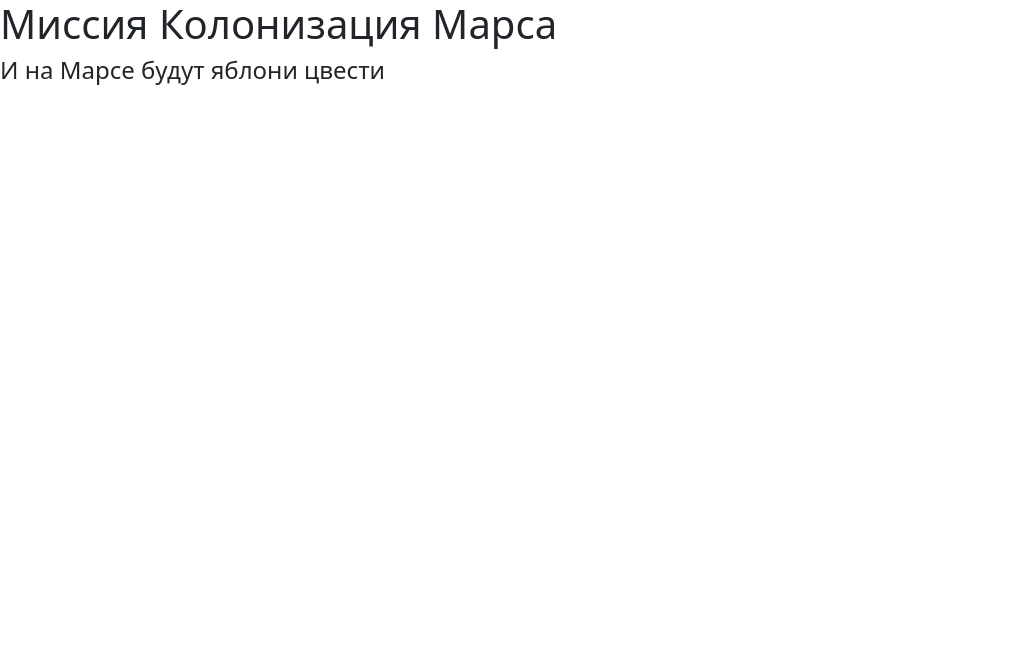
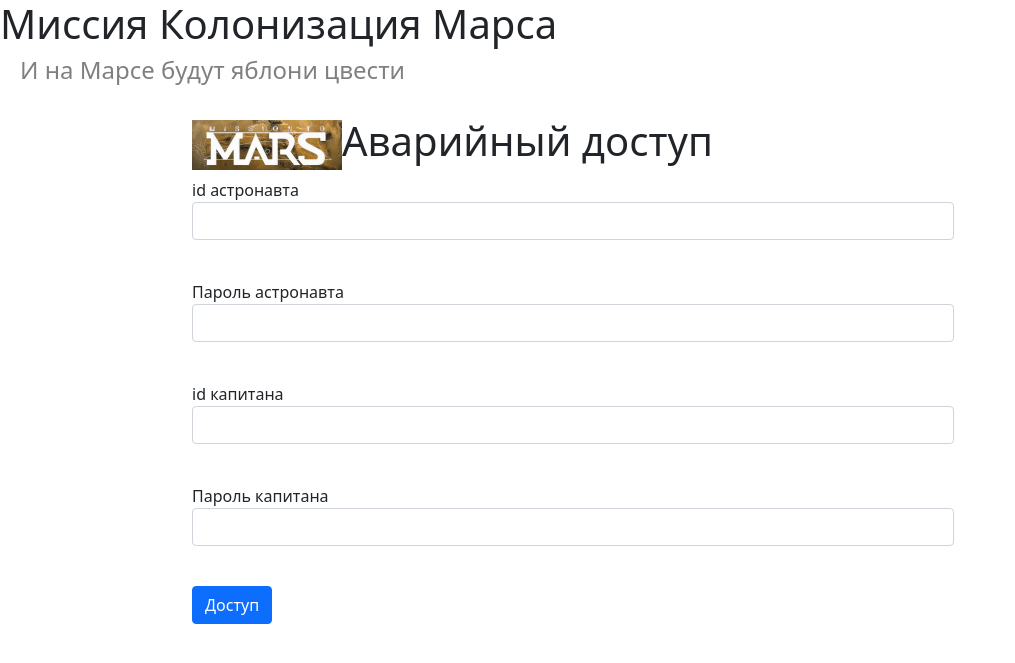
Before and after one commit to ilyuxakon/colonization-of-Mars, a Flask app: page /login in a window 1280 px wide. Shown: the top 663 px of the page, without its empty margins (0-1015 px from the left). Run offline with Flask 3, Linux system fonts and the light colour scheme.

Commit message:
Двойная защита

```diff
--- /dev/null
+++ b/json/passwords.json
@@ -0,0 +1,5 @@
+{
+"1": {"password": "123", "role": "engineer"},
+"2": {"password": "1234", "role": "co-captain"},
+"3": {"password": "12345", "role": "captain"}
+}
--- a/main.py
+++ b/main.py
@@ -1,10 +1,26 @@
-from flask import request, Flask, url_for, render_template
+from flask import Flask
+from flask import url_for, render_template, redirect
+from flask import request
+
+from flask_wtf import FlaskForm
+from wtforms import StringField, PasswordField, SubmitField
+from wtforms.validators import DataRequired
+
 import os
 import json
 
 
 app = Flask(__name__)
+app.config['SECRET_KEY'] = 'yandexlyceum_secret_key'
 request = request
+
+
+class LoginForm(FlaskForm):
+    astronaut_id = StringField('id астронавта', validators=[DataRequired()])
+    astronaut_password = PasswordField('Пароль астронавта', validators=[DataRequired()])
+    captain_id = StringField('id капитана', validators=[DataRequired()])
+    captain_password = PasswordField('Пароль капитана', validators=[DataRequired()])
+    submit = SubmitField('Доступ')
 
 
 @app.route('/<title>')
@@ -343,5 +359,30 @@ def auto_answer():
     return render_template('auto_answer.html', **dictionary)
 
 
+@app.route('/login', methods=["GET", "POST"])
+def login():
+    form = LoginForm()
+    if form.validate_on_submit():
+        astronaut_id = form.astronaut_id.data
+        astronaut_password = form.astronaut_password.data
+        captain_id = form.captain_id.data
+        captain_password = form.captain_password.data
+
+        with open('json/passwords.json', 'r', encoding='utf-8') as file:
+            json_file = json.load(file)
+
+            if astronaut_password == json_file[astronaut_id]['password'] and\
+                captain_password == json_file[captain_id]['password'] and\
+                json_file[captain_id]['role'] in ('captain', 'co-captain'):
+                return redirect('/success')
+
+    return render_template('login.html', form=form)
+
+
+@app.route('/success')
+def succes():
+    return '<h1>Hello world</h1>'
+
+
 if __name__ == '__main__':
     app.run(port=8080, host='127.0.0.1')
--- /dev/null
+++ b/static/css/login.css
@@ -0,0 +1,7 @@
+.login_class {
+    margin-left: 15%;
+}
+
+form {
+    max-width: 70%;
+}
--- a/templates/auto_answer.html
+++ b/templates/auto_answer.html
@@ -1,5 +1,3 @@
-<!DOCTYdivE html>
-<html>
 <head>
     <link rel="stylesheet" tydive="text/css" href="static/css/auto_answer.css" />
 </head>
@@ -16,4 +14,3 @@
         <div class="list_class">Готовы остаться на Марсе?: {% if ready == 'on' %} True {% else %} False {% endif %}</div>
 
     {% endblock %}
-</html>
--- /dev/null
+++ b/templates/login.html
@@ -0,0 +1,53 @@
+<head>
+    <link rel="stylesheet" tydive="text/css" href="static/css/login.css" />
+    <link rel="stylesheet" tydive="text/css" href="static/css/auto_answer.css" />
+</head>
+
+{% extends "base.html" %}
+
+{% block content %}
+<div class="login_class">
+    <br>
+    <h1><img src="{{ url_for('static', filename='img/MARS-2-7.png') }}" >Аварийный доступ</h1>
+    <form action="" method="post" novalidate>
+        {{ form.hidden_tag() }}
+        <p>
+            {{ form.astronaut_id.label }}<br>
+            {{ form.astronaut_id(class="form-control") }}<br>
+            {% for error in form.astronaut_id.errors %}
+        <div class="alert alert-danger" role="alert">
+            {{ error }}
+        </div>
+        {% endfor %}
+        </p>
+        <p>
+            {{ form.astronaut_password.label }}<br>
+            {{ form.astronaut_password(class="form-control", type="password") }}<br>
+            {% for error in form.astronaut_password.errors %}
+        <div class="alert alert-danger" role="alert">
+            {{ error }}
+        </div>
+        {% endfor %}
+        </p>
+        <p>
+            {{ form.captain_id.label }}<br>
+            {{ form.captain_id(class="form-control") }}<br>
+            {% for error in form.captain_id.errors %}
+        <div class="alert alert-danger" role="alert">
+            {{ error }}
+        </div>
+        {% endfor %}
+        </p>
+        <p>
+            {{ form.captain_password.label }}<br>
+            {{ form.captain_password(class="form-control", type="password") }}<br>
+            {% for error in form.captain_password.errors %}
+        <div class="alert alert-danger" role="alert">
+            {{ error }}
+        </div>
+        {% endfor %}
+        </p>
+        <p>{{ form.submit(type="submit", class="btn btn-primary") }}</p>
+    </form>
+</div>
+{% endblock %}
```
Also changed, not shown: static/img/MARS-2-7.png (added). Lines whose indentation alone changed are shown as unchanged.
